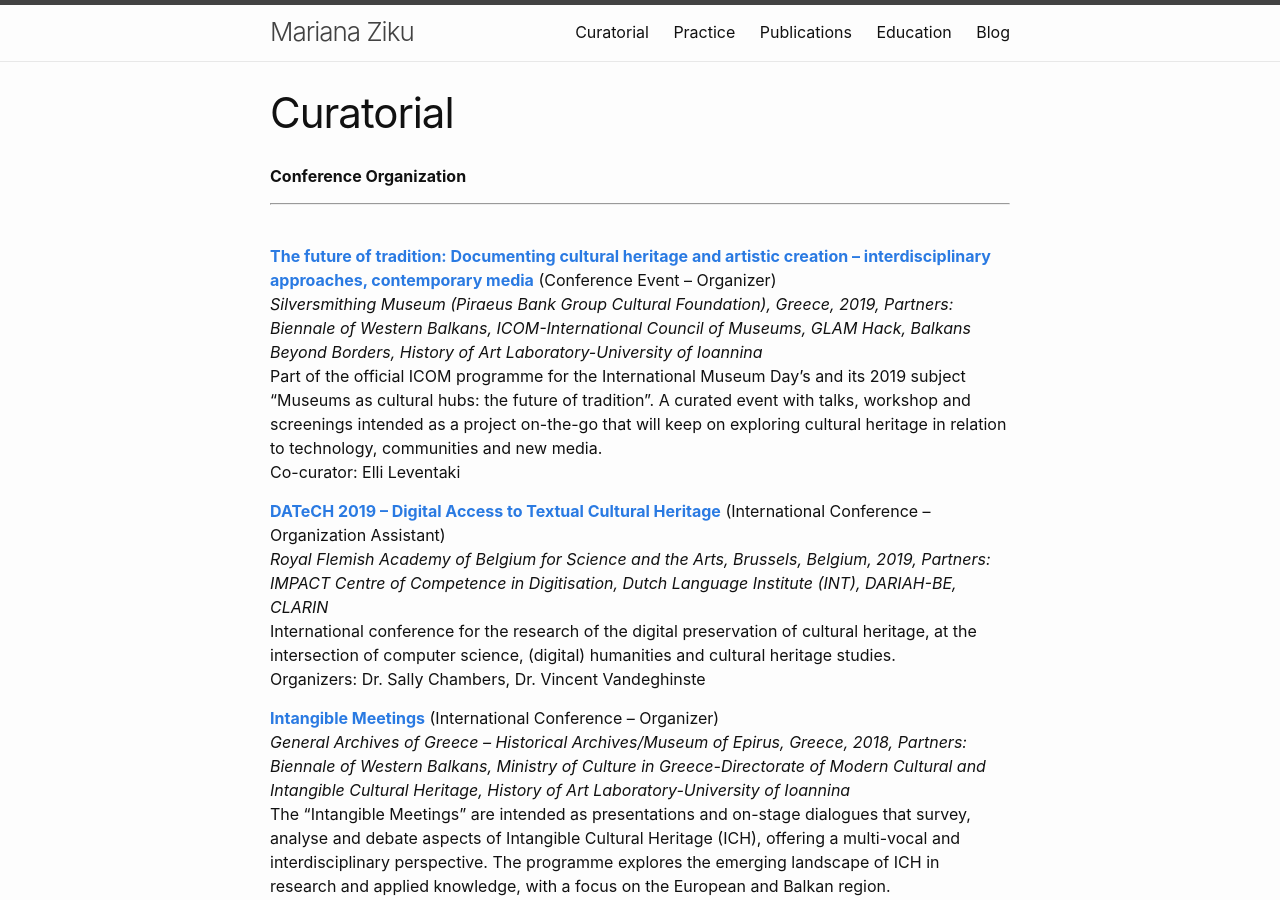
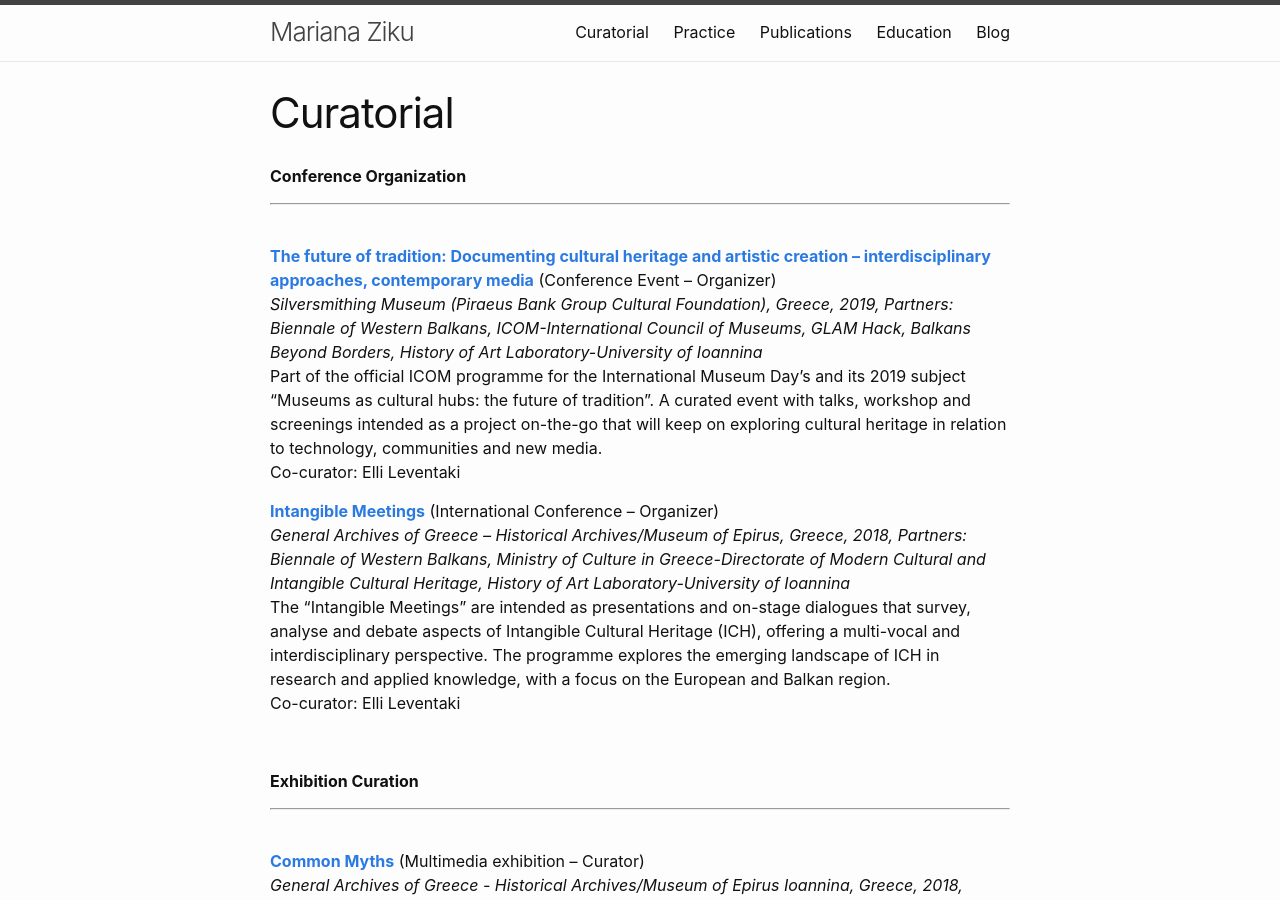
Before and after one commit to mziku/mziku.github.io, a Jekyll site: the page built from curatorial.md, in a window 1280 px wide and 900 px high. Built offline with Jekyll 4.4.1, drawn with Linux system fonts in a browser that asks for light colours.

Commit message:
Update curatorial.md

```diff
--- a/curatorial.md
+++ b/curatorial.md
@@ -15,11 +15,6 @@ navigation_weight: 1
 *Silversmithing Museum (Piraeus Bank Group Cultural Foundation), Greece, 2019, Partners: Biennale of Western Balkans, ICOM-International Council of Museums, GLAM Hack, Balkans Beyond Borders, History of Art Laboratory-University of Ioannina*
 Part of the official ICOM programme for the International Museum Day's and its 2019 subject "Museums as cultural hubs: the future of tradition". A curated event with talks, workshop and screenings intended as a project on-the-go that will keep on exploring cultural heritage in relation to technology, communities and new media.
 Co-curator: Elli Leventaki
-
-[**DATeCH 2019 – Digital Access to Textual Cultural Heritage**](http://datech.digitisation.eu/) (International Conference – Organization Assistant)
-*Royal Flemish Academy of Belgium for Science and the Arts, Brussels, Belgium, 2019, Partners: IMPACT Centre of Competence in Digitisation, Dutch Language Institute (INT), DARIAH-BE, CLARIN*
-International conference for the research of the digital preservation of cultural heritage, at the intersection of computer science, (digital) humanities and cultural heritage studies.
-Organizers: Dr. Sally Chambers, Dr. Vincent Vandeghinste
 
 [**Intangible Meetings**](https://bowb.org/?p=6054) (International Conference – Organizer)
 *General Archives of Greece – Historical Archives/Museum of Epirus, Greece, 2018, Partners: Biennale of Western Balkans, Ministry of Culture in Greece-Directorate of Modern Cultural and Intangible Cultural Heritage, History of Art Laboratory-University of Ioannina*
```
